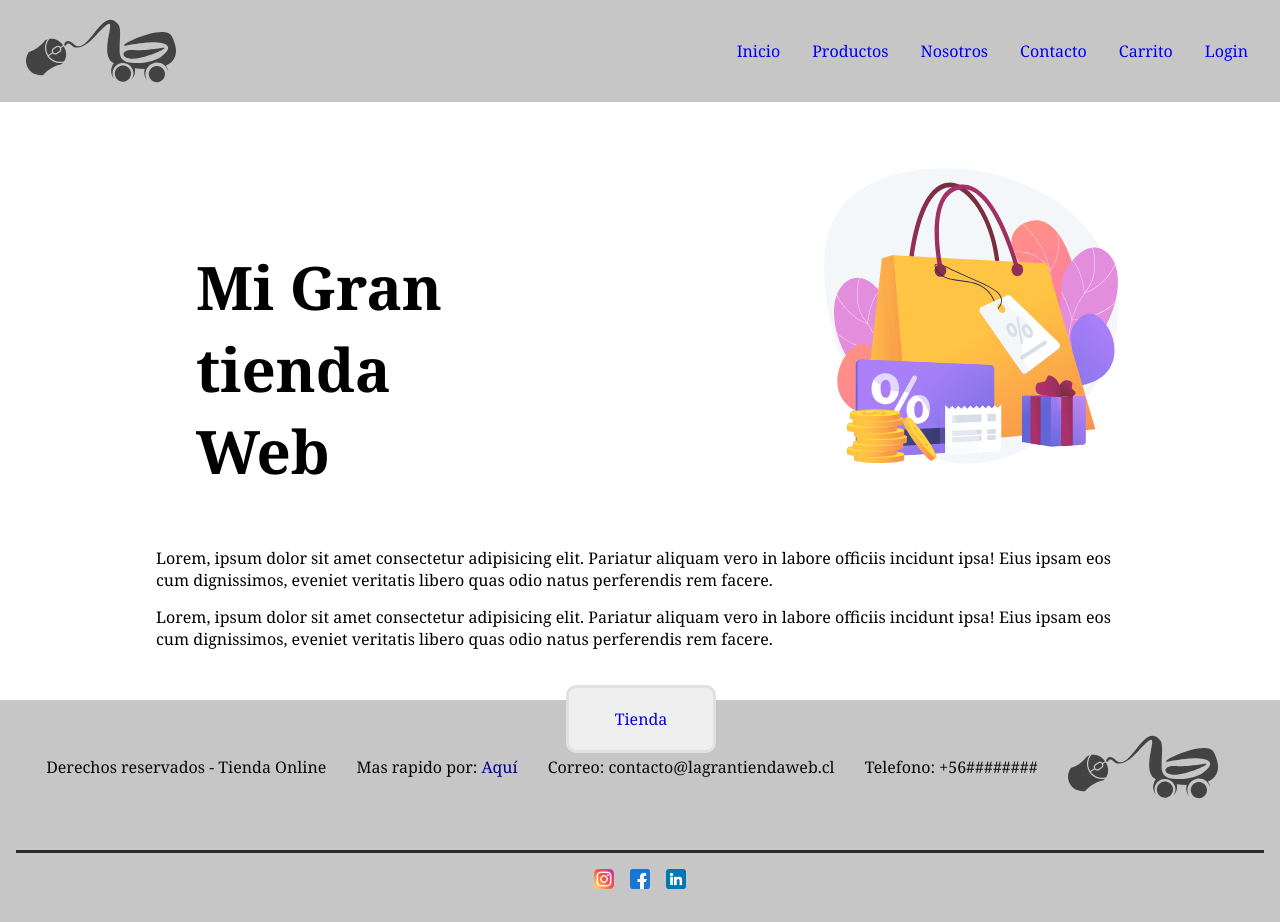
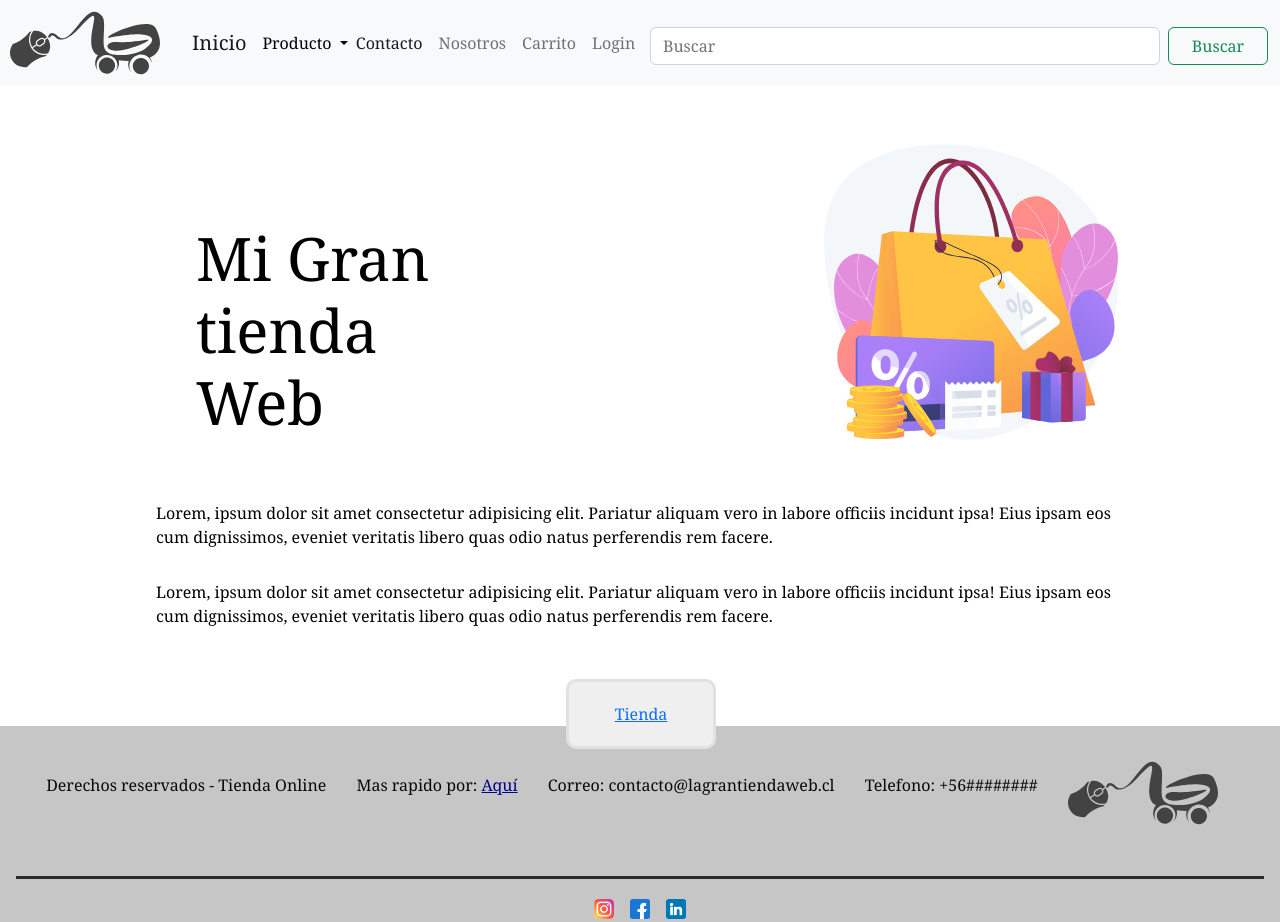
Before and after one commit to gdanielzd/GustavoZorrillaC41185, a plain HTML site: page index.html in a window 1280 px wide. Shown: the top 922 px of the page. Drawn offline with nearby package versions, Linux system fonts and the light colour scheme.

Commit message:
cambios index css bootstrap

```diff
--- a/index.html
+++ b/index.html
@@ -5,8 +5,14 @@
         <meta name="Description" CONTENT="Author: morenalcuadrado">
         <meta http-equiv="X-UA-Compatible" content="IE=edge">
         <meta name="viewport" content="width=device-width, initial-scale=1.0">
-    <meta name="author" content="Gustavo Zorrilla"/>
-    <link rel= "icon" type="image/png" href="/img/favicon.png" sizes="16x16">
+        <meta name="author" content="Gustavo Zorrilla" />
+        <link rel="icon" type="image/png" href="/img/favicon.png" sizes="16x16">
+        <!-- CSS only -->
+        <link
+            href="https://cdn.jsdelivr.net/npm/bootstrap@5.2.0/dist/css/bootstrap.min.css"
+            rel="stylesheet"
+            integrity="sha384-gH2yIJqKdNHPEq0n4Mqa/HGKIhSkIHeL5AyhkYV8i59U5AR6csBvApHHNl/vI1Bx"
+            crossorigin="anonymous">
         <link rel="stylesheet" href="styles/main.css">
         <title>Inicio - La Gran Tienda</title>
         <meta>
@@ -15,11 +21,61 @@
     <body>
 
         <header class="header">
-        <img class="header__logo" src="./img/Logo ecommerce.svg" alt="Logo de starbucks" width="100" height="100">
+            <nav class="navbar navbar-expand-lg bg-light">
+                <img class="header__logo" src="./img/Logo ecommerce.svg" alt="Logo
+                de starbucks" width="100" height="100">
             <a href="#" class="header__icono">
                 <span class="jam jam-menu"></span>
             </a>
-        <nav class="nav">
+                <div class="container-fluid">
+                    <a class="navbar-brand" href="./index.html">Inicio</a>
+                    <button class="navbar-toggler" type="button"
+                        data-bs-toggle="collapse"
+                        data-bs-target="#navbarSupportedContent"
+                        aria-controls="navbarSupportedContent"
+                        aria-expanded="false" aria-label="Toggle navigation">
+                        <span class="navbar-toggler-icon"></span>
+                    </button>
+                    <li class="nav-item dropdown">
+                        <a class="nav-link dropdown-toggle" href="./pages/productos.html"
+                            role="button" data-bs-toggle="dropdown"
+                            aria-expanded="false">
+                            Producto
+                        </a>
+                        <ul class="dropdown-menu">
+                            <li><a class="dropdown-item" href="#">Producto 1</a></li>
+                            <li><a class="dropdown-item" href="#">Producto 2</a></li>
+                            <li><hr class="dropdown-divider"></li>
+                            <li><a class="dropdown-item" href="#">Producto 3</a></li>
+                        </ul>
+                    </li>
+                    <div class="collapse navbar-collapse"
+                        id="navbarSupportedContent">
+                        <ul class="navbar-nav me-auto mb-2 mb-lg-0">
+                            <li class="nav-item">
+                                <a class="nav-link active" aria-current="page"
+                                href="./pages/contacto.html">Contacto</a>
+                            </li>
+                            <li class="nav-item">
+                                <a class="nav-link" href="./pages/nosotros.html">Nosotros</a>
+                            </li>
+                            <li class="nav-item">
+                                <a class="nav-link" href="./pages/carrito.html">Carrito</a>
+                            </li>
+                            <li class="nav-item">
+                                <a class="nav-link" href="./pages/ingresa.html">Login</a>
+                            </li>
+                        </ul>
+                        <form class="d-flex" role="search">
+                            <input class="form-control me-2" type="search"
+                                placeholder="Buscar" aria-label="Search">
+                        </form>
+                        <button class="btn btn-outline-success"
+                        type="submit">Buscar</button>
+                    </div>
+                </div>
+            </nav>
+            <!-- <nav class="nav">
             <ul class="nav__lista">
                 <li class="nav__item">
                     <a href="./index.html">Inicio</a>
@@ -40,7 +96,7 @@
                     <a href="./pages/ingresa.html">Login</a>
                 </li>
             </ul>
-        </nav>
+        </nav> -->
         </header>
 
         <main>
@@ -52,20 +108,29 @@
                         </h1>
                     </div>
                     <div class="grid_hijo grid__hijo--2">
-                        <img class="imgPrincipal" src="img/img_index.svg" alt="imagen de una bolsa">
+                        <img class="imgPrincipal" src="img/img_index.svg"
+                            alt="imagen de una bolsa">
                     </div>
                     <div class="grid_hijo grid__hijo--3">
                         <p class="p__body">
-                            Lorem, ipsum dolor sit amet consectetur adipisicing elit. Pariatur aliquam vero in labore officiis incidunt ipsa! Eius ipsam eos cum dignissimos, eveniet veritatis libero quas odio natus perferendis rem facere.
+                            Lorem, ipsum dolor sit amet consectetur adipisicing
+                            elit. Pariatur aliquam vero in labore officiis
+                            incidunt ipsa! Eius ipsam eos cum dignissimos,
+                            eveniet veritatis libero quas odio natus perferendis
+                            rem facere.
                         </p>
                     </div>
                     <div class="grid_hijo grid__hijo--4">
                         <p class="p__body">
-                            Lorem, ipsum dolor sit amet consectetur adipisicing elit. Pariatur aliquam vero in labore officiis incidunt ipsa! Eius ipsam eos cum dignissimos, eveniet veritatis libero quas odio natus perferendis rem facere.
+                            Lorem, ipsum dolor sit amet consectetur adipisicing
+                            elit. Pariatur aliquam vero in labore officiis
+                            incidunt ipsa! Eius ipsam eos cum dignissimos,
+                            eveniet veritatis libero quas odio natus perferendis
+                            rem facere.
                         </p>
                     </div>
                     <div class="grid_hijo grid__hijo--5">
-                        <button class="btn" type="submit">
+                        <button class="btn__tienda" type="submit">
                             <a class="aBtn" href="/pages/productos.html">Tienda</a>
                         </button>
                     </div>
@@ -81,23 +146,38 @@
                     </p>
                     <p class="p__footer"> Correo: contacto@lagrantiendaweb.cl</p>
                     <p class="p__footer"> Telefono: +56########</p>
-                <img class="footer__logo" src="./img/Logo ecommerce.svg" alt="logo de tienda" width="100" height="100">
+                    <img class="footer__logo" src="./img/Logo ecommerce.svg"
+                        alt="logo de tienda" width="100" height="100">
                 </div>
                 <nav>
                     <ul class="footer__lista">
                         <li>
 
-                        <a href="https://www.instagram.com/colorytecnologia/?hl=es"  target="_blank"> <img class="rrss__logo" src="./img/instagram.png" alt="logo instagram"></a>
+                            <a
+                                href="https://www.instagram.com/colorytecnologia/?hl=es"
+                                target="_blank"> <img class="rrss__logo"
+                                    src="./img/instagram.png" alt="logo
+                                    instagram"></a>
                         </li>
                         <li>
-                        <a href="https://www.facebook.com/smartgraphicsspa/" target="_blank"> <img class="rrss__logo" src="./img/facebook.png" alt=""></a>
+                            <a href="https://www.facebook.com/smartgraphicsspa/"
+                                target="_blank"> <img class="rrss__logo"
+                                    src="./img/facebook.png" alt=""></a>
                         </li>
                         <li>
-                        <a href="https://cl.linkedin.com/company/smart-graphic-solutions" target="_blank"> <img class="rrss__logo" src="./img/linkedin.png" alt=""></a>
+                            <a
+                                href="https://cl.linkedin.com/company/smart-graphic-solutions"
+                                target="_blank"> <img class="rrss__logo"
+                                    src="./img/linkedin.png" alt=""></a>
                         </li>
                     </ul>
                 </nav>
             </div>
         </footer>
+        <!-- JavaScript Bundle with Popper -->
+        <script
+            src="https://cdn.jsdelivr.net/npm/bootstrap@5.2.0/dist/js/bootstrap.bundle.min.js"
+            integrity="sha384-A3rJD856KowSb7dwlZdYEkO39Gagi7vIsF0jrRAoQmDKKtQBHUuLZ9AsSv4jD4Xa"
+            crossorigin="anonymous"></script>
     </body>
 </html>
--- a/styles/main.css
+++ b/styles/main.css
@@ -8,55 +8,28 @@
     font-family: Cambria, Cochin, Georgia, Times, 'Times New Roman', serif;
 }
 
-.header {
-    background-color: rgb(199, 198, 198);
-    color: rgb(0, 0, 0);
-    position: fixed;
-    top: 0;
-    left: 0;
-    width: 100%;
-    z-index: 1000;
-
-    display: flex;
-    flex-direction: row;
-    justify-content: space-between;
-    align-items: center;
-    padding: 1rem;
-}
-
-.nav__lista {
-    list-style: none;
-    display: flex;
-    flex-direction: row;
-    align-items: center;
-
-}
-
-.nav__item {
-    margin-left: 16px;
-    margin-right: 16px;
-}
-
-.header__icono {
-    font-size: 32px;
-    color: orange;
-    text-decoration: none;
-    display: none;
-}
-
 .header__logo {
     width: 150px;
     height: 70px;
     margin-left: 10px;
+    margin-right: 20px;
+}
+.d-flex input {
+    padding-right: 250px;
+    margin-top: 5px;
+}
+.btn {
+    height: 38px;
+    width: 100px;
 }
 
 /* estilos del body con grid*/
 body {
-    margin-top: 110px;
     background-color: white;
     color: black;
 }
 section{
+    padding-bottom: 50px;
     width: 100%;
     margin: 0 auto;
     max-width: 1000px;
@@ -82,7 +55,7 @@ h1{
     }
 
 /* boton index*/
-.btn{
+.btn__tienda{
     border: 3px solid rgb(100, 100, 100, 0.1);
     margin: 20px 410px 20px;
     padding: 20px;
@@ -92,7 +65,7 @@ h1{
     font-size: 16px;
     transition: padding 2s, transform 2s
 }
-.btn:hover{
+.btn__tienda:hover{
     background-color: rgb(236, 236, 236);
     color: aliceblue;
     font-size: 20px;
@@ -230,9 +203,7 @@ button{
 }
 /* aqui la idea es hacer un scroll lateral */
 @media(max-width:599px){
-    .producto__lista{
-        width: 70%;
-    }
+
 }
 
 /* Formulario de contacto */
@@ -449,33 +420,28 @@ button{
     }
     h1{
         font-size: 50px;
-        margin: 0px 400px 0px 0px;
+        margin: 100px 400px 0px 0px;
         text-align: center;
     }
     .imgPrincipal{
-        margin: 50px 190px 20px;
+        margin: 100px 190px 20px;
         height: 200px;
         width: 200px;
     }
     .p__body{
-        margin-top: 170px;
+        margin-top: 190px;
         margin-right: 450px;
         text-align: justify;
 
     }
     /* boton index */
-    .btn{
+    .btn__tienda{
         display: none;
-    }
-    .btn:hover{
-        background-color: cadetblue;
-        font-size: 20px;
-        border-radius: 10px;
     }
 
     .form{
-       margin-left: 90px;
-       width: 420px;
+    margin-left: 90px;
+    width: 420px;
     }
 
 
@@ -486,7 +452,7 @@ button{
     }
 
     .p__footer{
-       display: none;
+    display: none;
     }
 
     .footer__logo{
```
Lines whose indentation alone changed are shown as unchanged.
